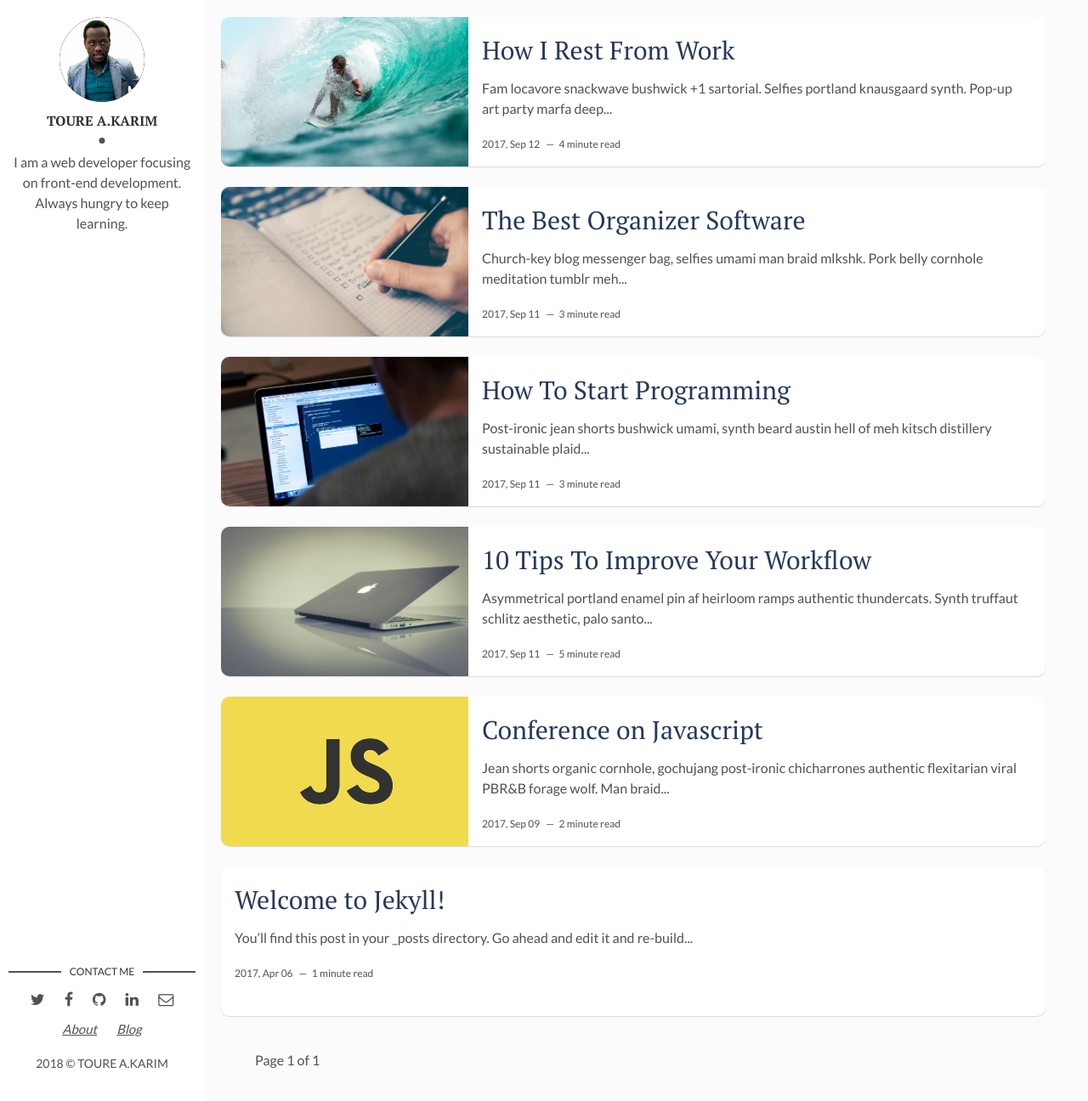
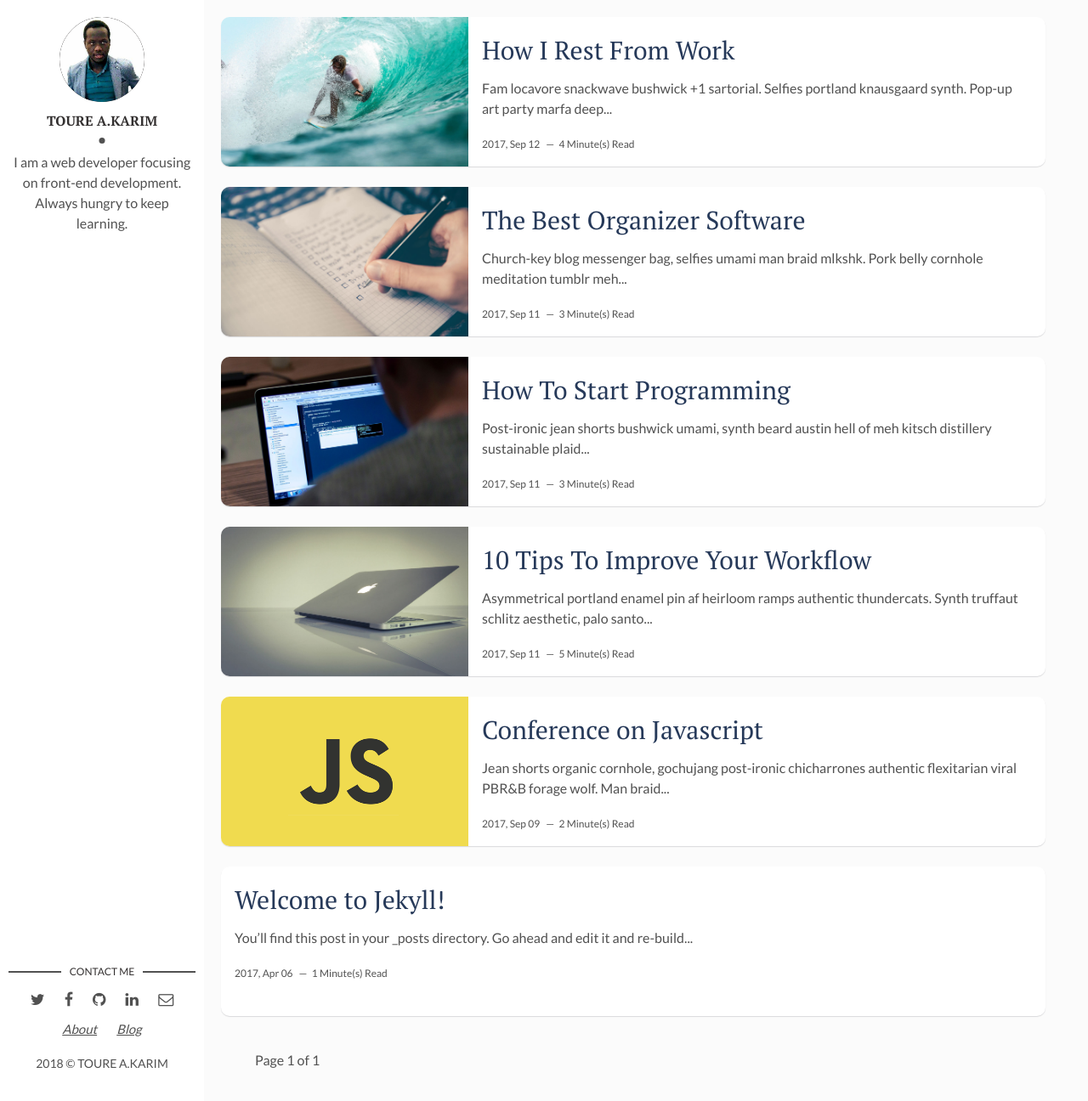
Before and after one commit to trabdlkarim/trabdlkarim.github.io, a Jekyll site: the page built from index.html, in a window 1280 px wide and 1296 px high. Shown: the whole window at 85% size. Built offline with Jekyll 4.4.1, drawn with Linux system fonts in a browser that asks for light colours; the list of posts is cut into pages by our own code.

Commit message:
Update index.html

```diff
--- a/index.html
+++ b/index.html
@@ -11,7 +11,7 @@
     <h2 class="post-title"><a href="{{post.url | prepend: site.baseurl}}">{{post.title}}</a></h2>
     <p>{{ post.content | strip_html | truncatewords: 15 }}</p>
     <span class="post-date">{{post.date | date: '%Y, %b %d'}}&nbsp;&nbsp;&nbsp;—&nbsp;</span>
-    <span class="post-words">{% capture words %}{{ post.content | number_of_words }}{% endcapture %}{% unless words contains "-" %}{{ words | plus: 250 | divided_by: 250 | append: " minute read" }}{% endunless %}</span>
+    <span class="post-words">{% capture words %}{{ post.content | number_of_words }}{% endcapture %}{% unless words contains "-" %}{{ words | plus: 250 | divided_by: 250 | append: " Minute(s) Read" }}{% endunless %}</span>
   </div>
 </article>
 {% endfor %}
```
